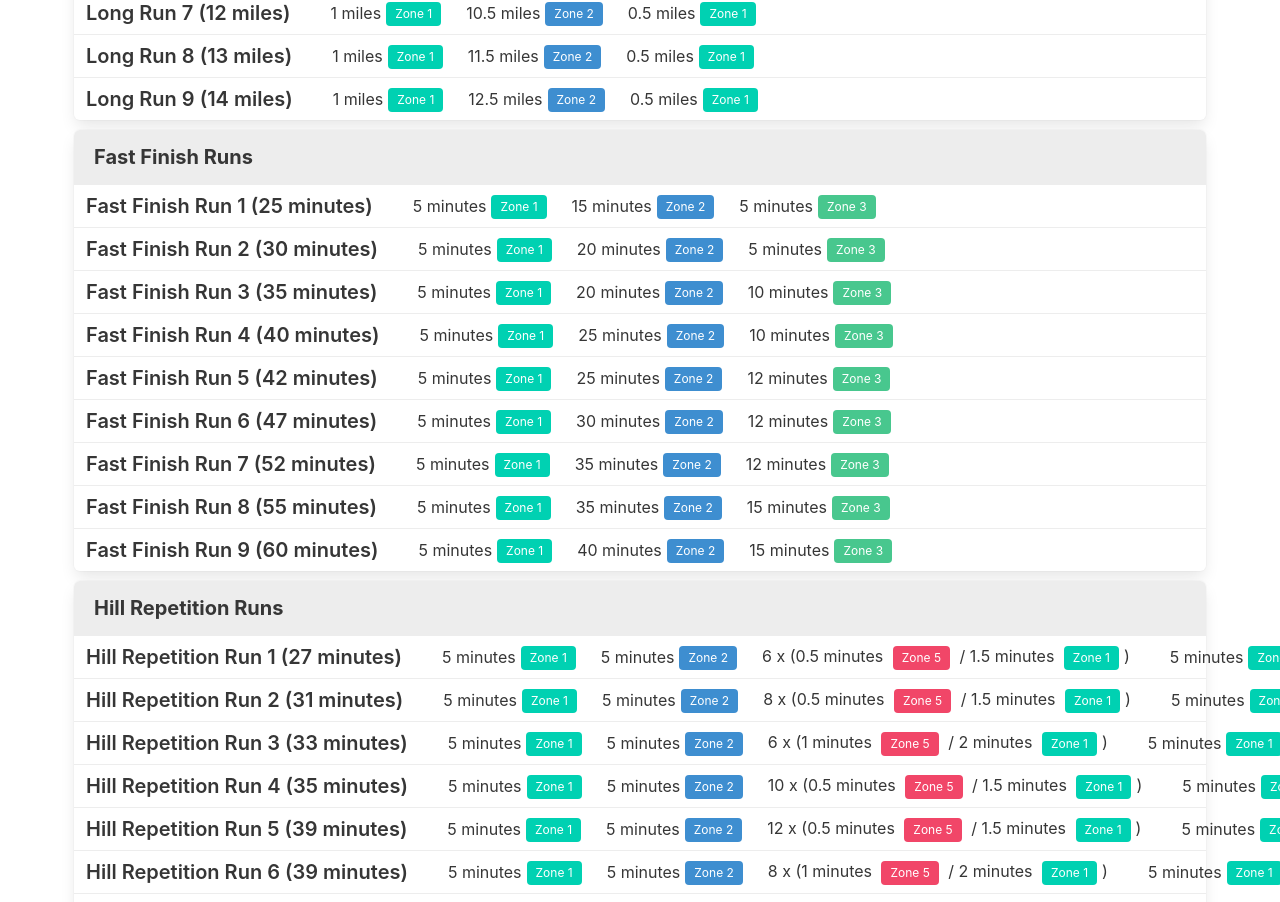
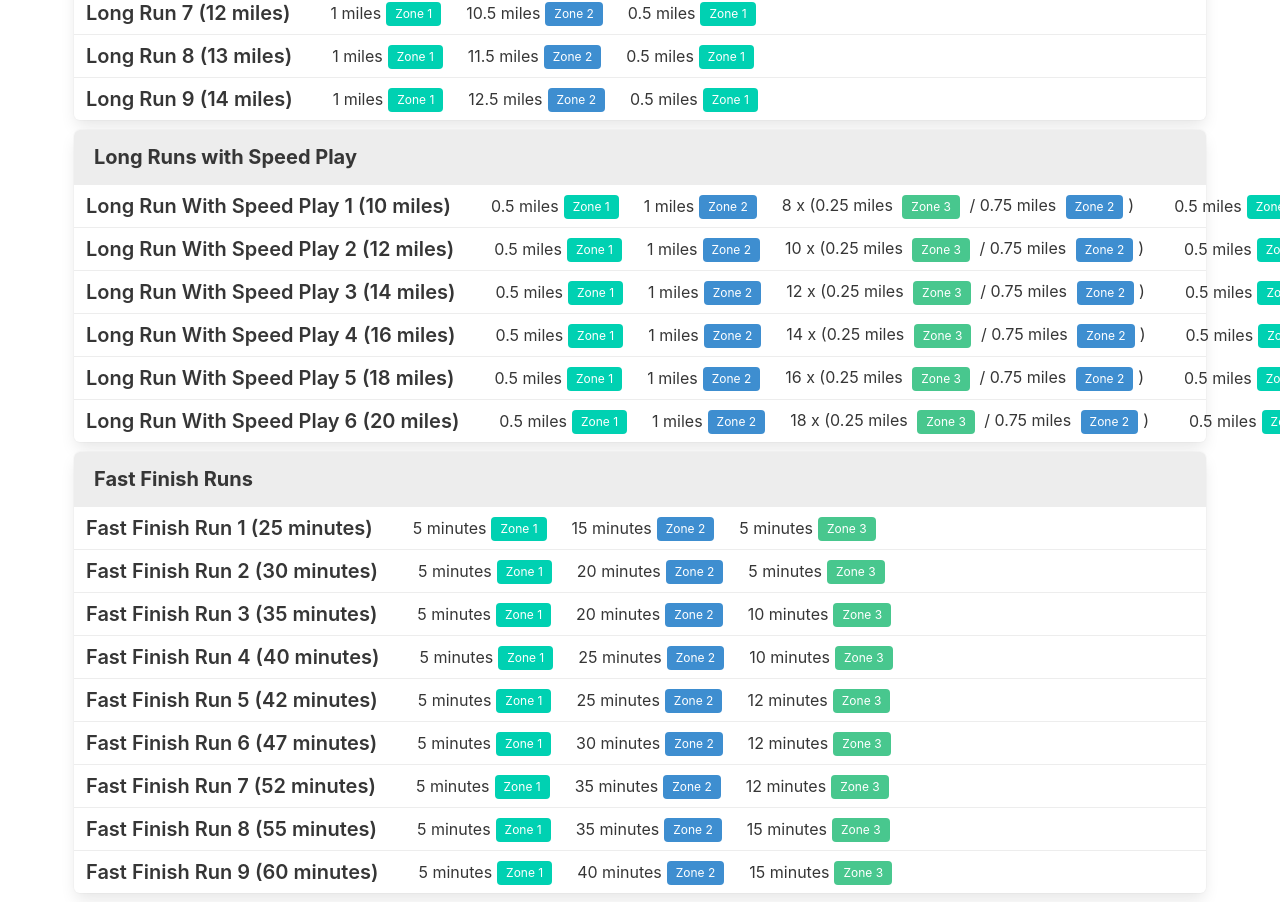
Before and after one commit to alcfeoh/80-20-running, an Angular app: page /allRuns in a window 1280 px wide. Shown: the part 1293-2195 px from the top of the page. Built offline with nearby package versions, Linux system fonts and the light colour scheme.

Commit message:
Added Long run with speed play

```diff
--- a/src/app/all-runs/all-runs.component.html
+++ b/src/app/all-runs/all-runs.component.html
@@ -3,6 +3,8 @@
 <app-run-table title="Foundation Runs" [runs]="foundationRuns"></app-run-table>
 
 <app-run-table title="Long Runs" [runs]="longRuns"></app-run-table>
+
+<app-run-table title="Long Runs with Speed Play" [runs]="longRunsSpeedPlay"></app-run-table>
 
 <app-run-table title="Fast Finish Runs" [runs]="fastFinishRuns"></app-run-table>
 
--- a/src/app/all-runs/all-runs.component.ts
+++ b/src/app/all-runs/all-runs.component.ts
@@ -7,6 +7,7 @@ import {FoundationRun} from '../run-types/foundation-run';
 import {TempoRun} from '../run-types/tempo-run';
 import {ShortIntervalRun} from '../run-types/short-interval-run';
 import {LongIntervalRun} from '../run-types/long-interval-run';
+import {LongRunSpeedPlay} from '../run-types/long-run-speed-play';
 
 @Component({
   selector: 'app-all-runs',
@@ -23,6 +24,7 @@ export class AllRunsComponent {
   tempoRuns: Array<TempoRun> = [];
   shortIntRuns: Array<ShortIntervalRun> = [];
   longIntRuns: Array<LongIntervalRun> = [];
+  longRunsSpeedPlay: Array<LongRunSpeedPlay> = [];
 
   constructor() {
     for (let i = 1; i <= 9;  i++) {
@@ -34,7 +36,11 @@ export class AllRunsComponent {
       this.tempoRuns.push(new TempoRun(i));
       this.shortIntRuns.push(new ShortIntervalRun(i));
       this.longIntRuns.push(new LongIntervalRun(i));
+      this.longRunsSpeedPlay.push(new LongRunSpeedPlay(i));
     }
+    this.longRunsSpeedPlay.pop();
+    this.longRunsSpeedPlay.pop();
+    this.longRunsSpeedPlay.pop();
     this.longIntRuns.push(new LongIntervalRun(10));
     this.hillRepsRuns.push(new HillRepetitionRun(10));
     this.hillRepsRuns.push(new HillRepetitionRun(11));
--- /dev/null
+++ b/src/app/run-types/long-run-speed-play.ts
@@ -0,0 +1,13 @@
+import {Run} from './run';
+import {Segment} from '../segment';
+
+export class LongRunSpeedPlay extends Run {
+
+  constructor(index: number) {
+    super(index, 'Long Run With Speed Play');
+    this.segments.push(new Segment(0.5, 'miles', 1));
+    this.segments.push(new Segment(1, 'miles', 2));
+    this.addInterval('miles', 6 + index * 2, 0.25, 3, 0.75, 2);
+    this.segments.push(new Segment(0.5, 'miles', 1));
+  }
+}
```
